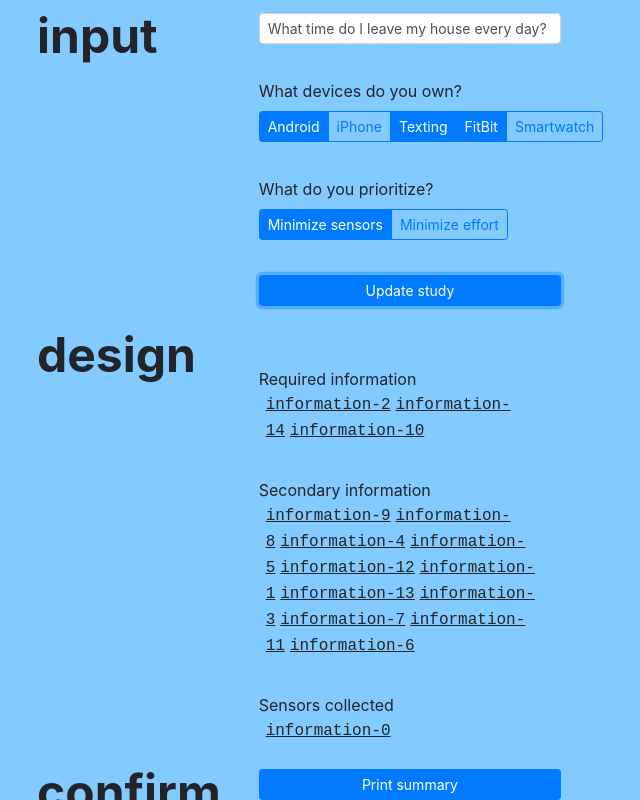
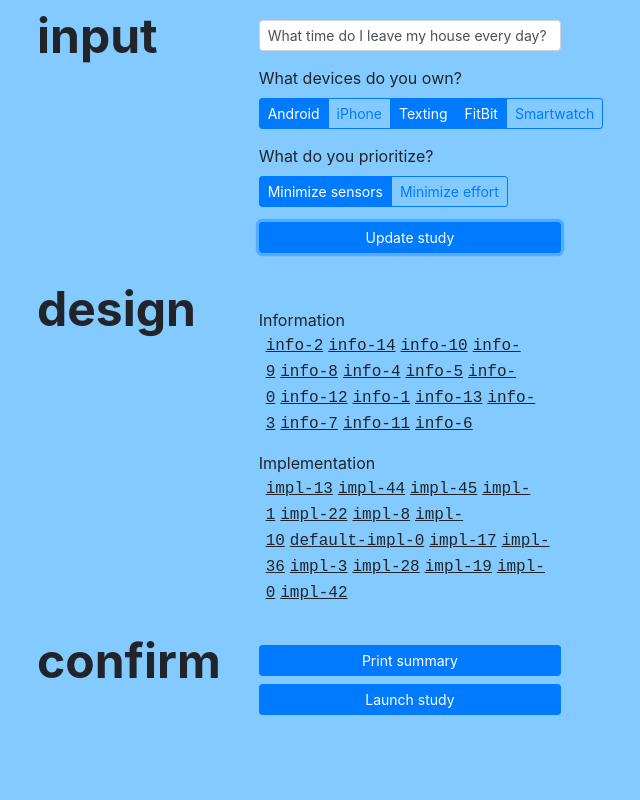
Before and after one commit to arunganesan/carlabmate, a React (Create React App) app in the folder study-designer/: page / in a window 1280 px wide. Both pictures are taken after a click on the button "Create study". Shown: the whole page, without its empty margins (48-688 px from the left). Built offline with nearby package versions, Linux system fonts and the light colour scheme.

Commit message:
refactored code, split info and impl

```diff
--- a/study-designer/src/App.css
+++ b/study-designer/src/App.css
@@ -1,5 +1,5 @@
 * {
-  --inter-item-spacing: 35px;
+  --inter-item-spacing: 15px;
   --highlight-color: #CC5654;
 }
 
@@ -32,10 +32,6 @@
   margin-top: 25px;
 }
 
-.study-card {
-  /* height: 70vh; */
-}
-
 .study-card Button {
   font-family: 'Courier New', Courier, monospace;
   font-size: 0.75em;
@@ -56,30 +52,29 @@
 }
 
 .section-content {
-  margin: 13px 0;
+  margin: 20px 0;
   /* font-weight: 0.75em; */
   padding-left: 25px;
 }
 
 .information-edit-modal {
-  height: 75vh;
+  height: 45vh;
   margin-top: 25px;
 }
 
-.input-options {
-  margin-top: var(--inter-item-spacing);
+.information-edit-modal-body {
+  height: 100%;
+  overflow-y: auto;
 }
 
-
-.input-section Button {
-  margin-top:  var(--inter-item-spacing);
+.input-options, .input-section Button {
+  margin-top: var(--inter-item-spacing);
 }
 
 #input-left-side {
   height: 100vh;
   overflow: scroll;
 }
-
 
 .input-section-title {
   margin-top: var(--inter-item-spacing)
@@ -108,7 +103,6 @@
   text-decoration: underline;
 }
 
-
 .update-new-impl {
   cursor:pointer;
   font-weight: bold;
@@ -131,10 +125,6 @@
   font-family: 'Courier New', Courier, monospace;
 }
 
-.tunderline {
-  text-decoration: underline;
-}
-
 
 .info-edit-form-footer Button {
   margin-right: 15px;
--- a/study-designer/src/App.js
+++ b/study-designer/src/App.js
@@ -15,6 +15,7 @@ import {
   Row } from 'react-bootstrap';
 import 'bootstrap/dist/css/bootstrap.css';
 import Lorem from 'react-lorem-component'
+import { createStudyPlan, generateDummyImplementations } from './library'
 
 class App extends React.Component {
 
@@ -28,170 +29,48 @@ class App extends React.Component {
       optimizeFor: 1,
 
       selectedPlanStep: '',
-      plan: {
-        information: {
-          required: [],
-          secondary: [],
-        },
-        sensors: []
-      },
+      plan: [],
 
       editInfo: '',
       implDetails: '',
       showEditInfoForm: false,
       useNewImplementation: '',
     }
-
-
   }
 
   componentDidMount() {
-    this.generateDummyImplementations();
-  }
-
-
-
-  sampleRandomRequirements(atmax_requirements, nodes) {
-    let num_requirements = _.random(1, atmax_requirements)
-    let random_requirements = _.sampleSize(nodes, num_requirements);
-    return random_requirements.map(impl => impl.supplies)
-  }
-
-
-  generateDummyImplementations () {
-    // each implementation discovers a set of information and requires a set of information
-    // if an implementation doesn't have any requirements or sensors, that is a "leaf node" - often a raw sensor
-    // only special implementations may use or require low-level data such as sensors
-
-    const n_information = 15;
-    const n_implementation = 50;
-    const atmax_requirements = 10;
-
-    // start with bottom most layer
-    // each node can depend on other nodes in previous layers
-    let implementations = {}
-    let information = {}
-
-    for (let i = 0; i < n_information; i++)  {
-      let info = `information-${i}`
-      let impl = `default-impl-${i}`;
-      information[info] = {
-        name: info,
-        implemented_by: [impl]
-      }
-
-      implementations[impl] = {
-        name: impl,
-        supplies: info,
-        requires: []
-      }
-    }
-
-    let information_names = _.keys(information)
-
-    for (let i = 0; i < n_implementation; i++) {
-      let name = `implementation-${i}`
-      let supplies = _.sample(information_names)
-      implementations[name] = {
-        name: name,
-        supplies: supplies,
-        requires: _.sampleSize(information_names,
-                    _.random(0, atmax_requirements))
-      }
-      information[supplies].implemented_by.push(name);
-    }
-
     this.setState({
-      information: information,
-      implementations: implementations,
+      ...generateDummyImplementations()
     })
-  }
-
-
-  createStudyPlan() {
-
-    let information_names = _.keys(this.state.information);
-    let required_information = _.sampleSize(information_names, 3);
-    let secondary_information = []
-    let leaf_nodes = []
-
-    // for each information, pick an implementation, get their list of informations
-    let plan = {
-      required: [],
-      secondary: [],
-      leaf: []
-    }
-
-    let additional_dependencies = _.clone(required_information);
-
-    console.log(this.state.implementations)
-
-    let loop_count = 1000;
-    while (additional_dependencies.length != 0) {
-      let new_additional_dependencies = [];
-      for (let info of additional_dependencies) {
-        let impl_name = _.sample(this.state.information[info].implemented_by)
-        let plan_step = {
-          info: info,
-          impl: impl_name
-        }
-
-        let dependencies = this.state.implementations[impl_name].requires;
-
-        if (_.includes(required_information, info))
-          plan.required.push(plan_step)
-        else if (dependencies.length === 0)
-          plan.leaf.push(plan_step)
-        else
-          plan.secondary.push(plan_step)
-
-
-
-        let new_deps = _.filter(dependencies, dep => !_.includes(required_information, dep) && !_.includes(secondary_information, dep))
-        new_additional_dependencies = _.concat(new_additional_dependencies, new_deps);
-        secondary_information = _.concat(secondary_information, new_deps);
-
-        console.log(loop_count, new_additional_dependencies)
-      }
-
-      new_additional_dependencies = _.uniq(new_additional_dependencies);
-      additional_dependencies = _.clone(new_additional_dependencies);
-      if (loop_count-- < 0) {
-        alert('Looped too many times');
-        break;
-      }
-    }
-
-    console.log(plan, leaf_nodes)
-
-    this.setState({
-      plan: plan,
-      loading: false});
   }
 
   handleSubmit (event) {
     this.setState({
       loading: true,
       submittedQuery: this.state.inprogressQuery,
+    }, () => {
+      this.setState({
+        plan: createStudyPlan(this.state),
+        loading: false
+      })
     });
 
-    this.createStudyPlan();
     event.preventDefault();
   }
 
   openPlanStep (step) {
     this.setState({
       editInfo: step,
-      implDetails: '',
+      implDetails: step.impl,
       showEditInfoForm: true})
   }
 
   renderStudy () {
     let plan = this.state.plan;
     return (<>
-      <div className='input-section-title'>Required information</div>
+      <div className='input-section-title'>Information</div>
         <div className='info-entry-list'>
-        {plan.required.map(
+        {plan.map(
         item => <div
                   onClick={() => this.openPlanStep(item)}
                   className='info-entry'>
@@ -199,26 +78,15 @@ class App extends React.Component {
                 </div>)}
           </div>
 
-      <div className='input-section-title'>Secondary information</div>
+      <div className='input-section-title'>Implementation</div>
       <div className='info-entry-list'>
-      {plan.secondary.map(
+      {plan.map(
       item => <div
                 onClick={() => this.openPlanStep(item)}
                 className='info-entry'>
-                {item.info}
+                {item.impl}
               </div>)}
         </div>
-
-
-      <div className='input-section-title'>Sensors collected</div>
-      <div className='info-entry-list'>
-      {plan.leaf.map(
-      item => <div
-                onClick={() => this.openPlanStep(item)}
-                className='info-entry'>
-                {item.info}
-              </div>)}
-      </div>
     </>);
   }
 
@@ -310,17 +178,15 @@ class App extends React.Component {
               </>}
             </Col>
 
-
-
             <Col>
               { this.state.showEditInfoForm && <Card className="information-edit-modal">
-              <Card.Body>
+              <Card.Body className="information-edit-modal-body">
                 <Card.Title>Info: <div className='tttext'>{this.state.editInfo.info}</div></Card.Title>
                 <Card.Text>
                     <Lorem className="info-entry-list" count={1} />
                 </Card.Text>
 
-                <Card.Title>Implementations</Card.Title>
+                <Card.Title>Available Implementations</Card.Title>
                 <Card.Text>
                   <ul>
                     { this.state.information[this.state.editInfo.info].implemented_by.map(impl_name =>
@@ -330,9 +196,36 @@ class App extends React.Component {
                     )}
                   </ul>
                 </Card.Text>
+              </Card.Body>
+
+              <Card.Footer className="info-edit-form-footer text-muted">
+
+              <Button
+                variant="outline-primary" onClick={() =>
+                  this.setState({
+                    showEditInfoForm: false,
+                    implDetails: '',
+                })}>
+                  { this.state.useNewImplementation === '' ? 'Close' : 'Cancel' }
+                </Button>
 
 
-                { this.state.implDetails !== '' && (<>
+                { this.state.useNewImplementation !== '' && <Button
+                variant="outline-primary" onClick={() => {
+                  this.setState({
+                    plan: createStudyPlan(this.state),
+                    useNewImplementation: '',
+                    implDetails: '',
+                    showEditInfoForm: false,
+                  })
+                }}>
+                  Update study
+                </Button>}
+                </Card.Footer>
+              </Card>}
+
+                { this.state.implDetails !== '' && (<Card className="information-edit-modal">
+                  <Card.Body className="information-edit-modal-body">
                    <Card.Title>Impl: <div className='tttext'>{this.state.implDetails}</div>
                    </Card.Title>
                    <Card.Text>
@@ -376,36 +269,9 @@ class App extends React.Component {
                       </div>
                     }
                   </Card.Text>
+                </Card.Body>
+                </Card>)}
 
-
-                </>)}
-              </Card.Body>
-              <Card.Footer className="info-edit-form-footer text-muted">
-
-              <Button
-                variant="outline-primary" onClick={() =>
-                  this.setState({
-                    showEditInfoForm: false,
-                    implDetails: '',
-                })}>
-                  { this.state.useNewImplementation === '' ? 'Close' : 'Cancel' }
-                </Button>
-
-
-                { this.state.useNewImplementation !== '' && <Button
-                variant="outline-primary" onClick={() => {
-                  this.createStudyPlan();
-
-                  this.setState({
-                    useNewImplementation: '',
-                    implDetails: '',
-                    showEditInfoForm: false,
-                  })
-                }}>
-                  Update study
-                </Button>}
-                </Card.Footer>
-              </Card>}
             </Col>
           </Row>
         </Container>
--- /dev/null
+++ b/study-designer/src/library.js
@@ -0,0 +1,102 @@
+import _ from 'lodash'
+
+function sampleRandomRequirements(atmax_requirements, nodes) {
+    let num_requirements = _.random(1, atmax_requirements)
+    let random_requirements = _.sampleSize(nodes, num_requirements);
+    return random_requirements.map(impl => impl.supplies)
+  }
+
+
+export function generateDummyImplementations () {
+    // each implementation discovers a set of information and requires a set of information
+    // if an implementation doesn't have any requirements or sensors, that is a "leaf node" - often a raw sensor
+    // only special implementations may use or require low-level data such as sensors
+
+    const n_information = 15;
+    const n_implementation = 50;
+    const atmax_requirements = 10;
+
+    // start with bottom most layer
+    // each node can depend on other nodes in previous layers
+    let implementations = {}
+    let information = {}
+
+    for (let i = 0; i < n_information; i++)  {
+      let info = `info-${i}`
+      let impl = `default-impl-${i}`;
+      information[info] = {
+        name: info,
+        implemented_by: [impl]
+      }
+
+      implementations[impl] = {
+        name: impl,
+        supplies: info,
+        requires: []
+      }
+    }
+
+    let information_names = _.keys(information)
+
+    for (let i = 0; i < n_implementation; i++) {
+      let name = `impl-${i}`
+      let supplies = _.sample(information_names)
+      implementations[name] = {
+        name: name,
+        supplies: supplies,
+        requires: _.sampleSize(information_names,
+                    _.random(0, atmax_requirements))
+      }
+      information[supplies].implemented_by.push(name);
+    }
+
+    return {
+      information: information,
+      implementations: implementations,
+    }
+}
+
+export function createStudyPlan(library) {
+    let information_names = _.keys(library.information);
+    let required_information = _.sampleSize(information_names, 3);
+    let secondary_information = []
+    let leaf_nodes = []
+
+    // for each information, pick an implementation, get their list of informations
+    let plan = []
+
+    let additional_dependencies = _.clone(required_information);
+
+    console.log(library.implementations)
+
+    let loop_count = 1000;
+    while (additional_dependencies.length != 0) {
+      let new_additional_dependencies = [];
+      for (let info of additional_dependencies) {
+        let impl_name = _.sample(library.information[info].implemented_by)
+
+        let dependencies = library.implementations[impl_name].requires;
+        plan.push({
+          info: info,
+          impl: impl_name
+        })
+
+        let new_deps = _.filter(dependencies, dep => !_.includes(required_information, dep) && !_.includes(secondary_information, dep))
+        new_additional_dependencies = _.concat(new_additional_dependencies, new_deps);
+        secondary_information = _.concat(secondary_information, new_deps);
+
+        console.log(loop_count, new_additional_dependencies)
+      }
+
+      new_additional_dependencies = _.uniq(new_additional_dependencies);
+      additional_dependencies = _.clone(new_additional_dependencies);
+      if (loop_count-- < 0) {
+        alert('Looped too many times');
+        break;
+      }
+    }
+
+    console.log(plan, leaf_nodes)
+
+    return plan;
+}
```
